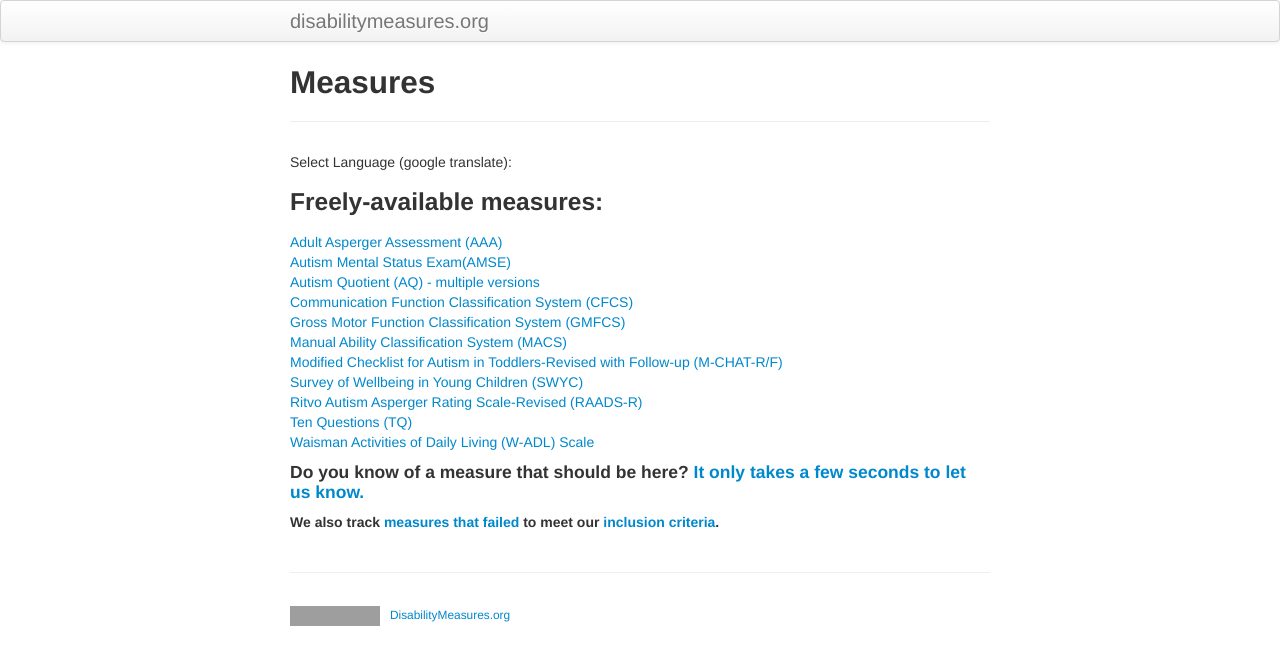
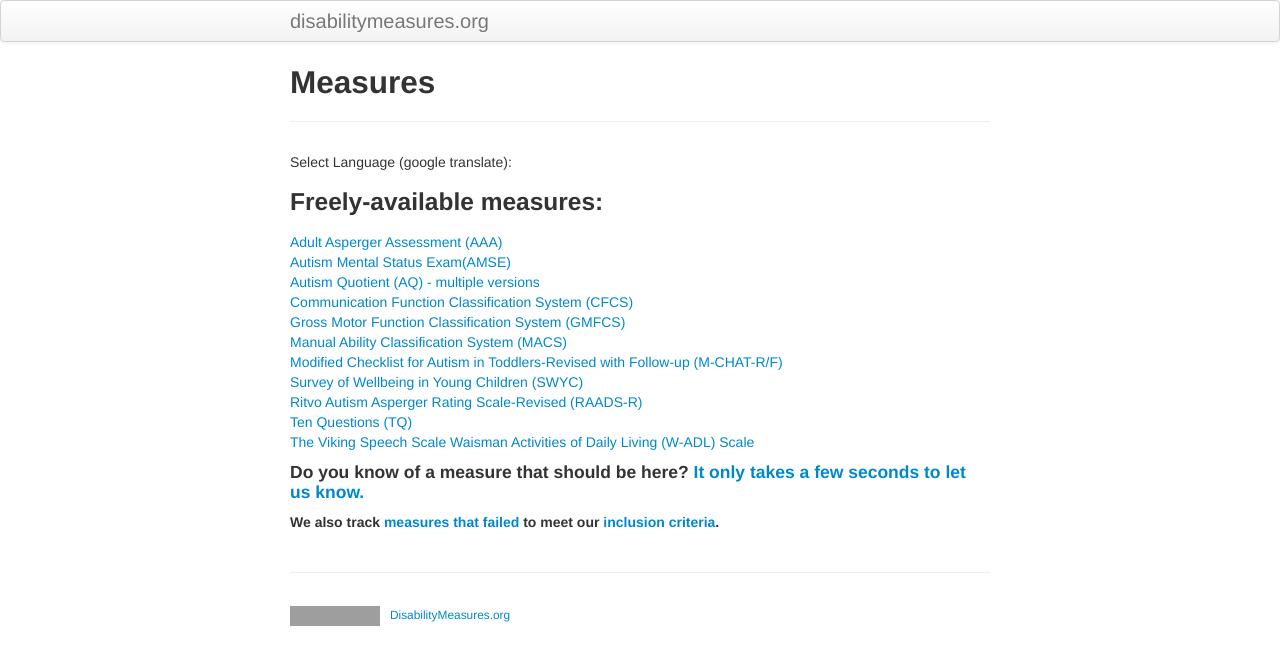
Before and after one commit to mjmaenner/disabilitymeasures, a Jekyll site: the page built from measures/index.md, in a window 1280 px wide. Shown: the top 665 px of the page. Built offline with Jekyll 4.4.1, drawn with Linux system fonts in a browser that asks for light colours; grey boxes are pictures that could not be loaded.

Commit message:
added viking speech scale

```diff
--- a/measures/index.md
+++ b/measures/index.md
@@ -23,6 +23,7 @@ function googleTranslateElementInit() {
 [Survey of Wellbeing in Young Children (SWYC)](http://disabilitymeasures.org/swyc)
 [Ritvo Autism Asperger Rating Scale-Revised (RAADS-R)](http://disabilitymeasures.org/raads-r)
 [Ten Questions (TQ)](http://disabilitymeasures.org/tenquestions)
+[The Viking Speech Scale](http://disabilitymeasures.org/viking)
 [Waisman Activities of Daily Living (W-ADL) Scale](http://disabilitymeasures.org/w-adl)
 
 #### Do you know of a measure that should be here? [It only takes a few seconds to let us know.](http://disabilitymeasures.org/contribute)
```
